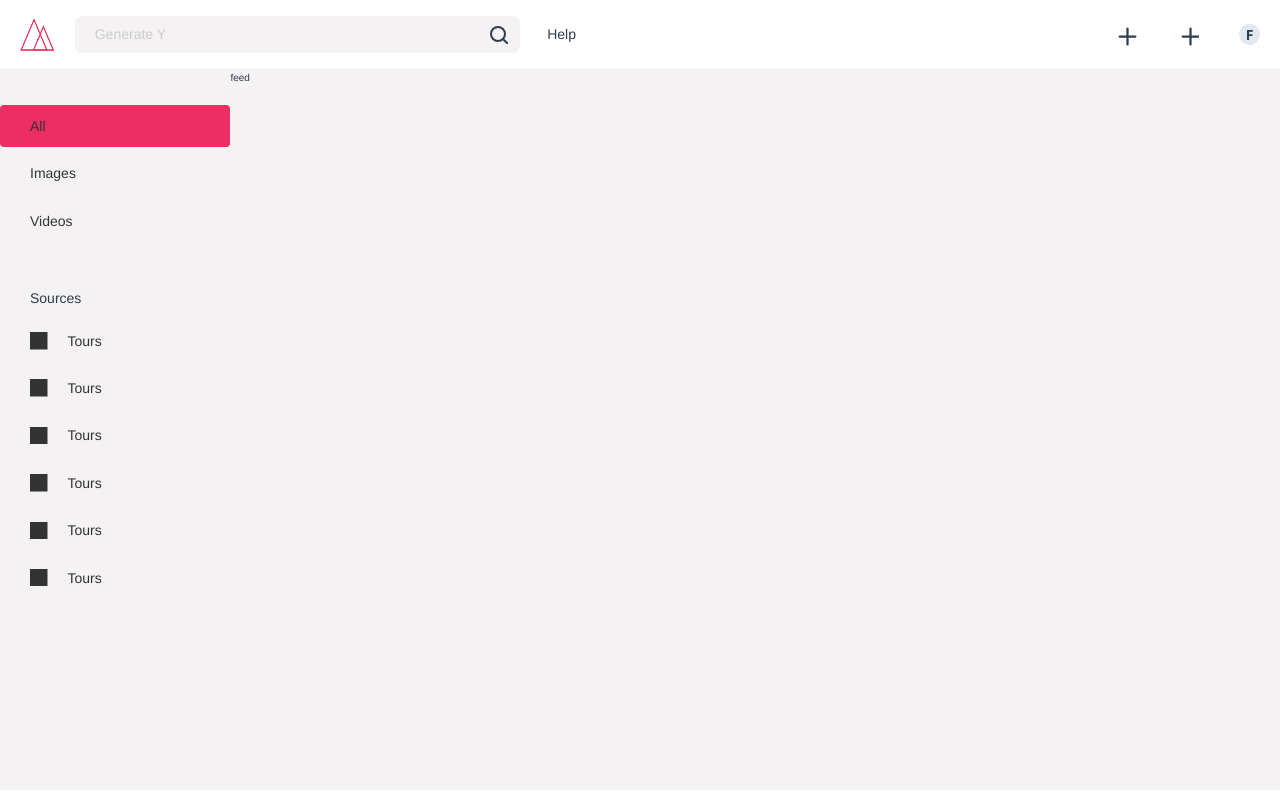
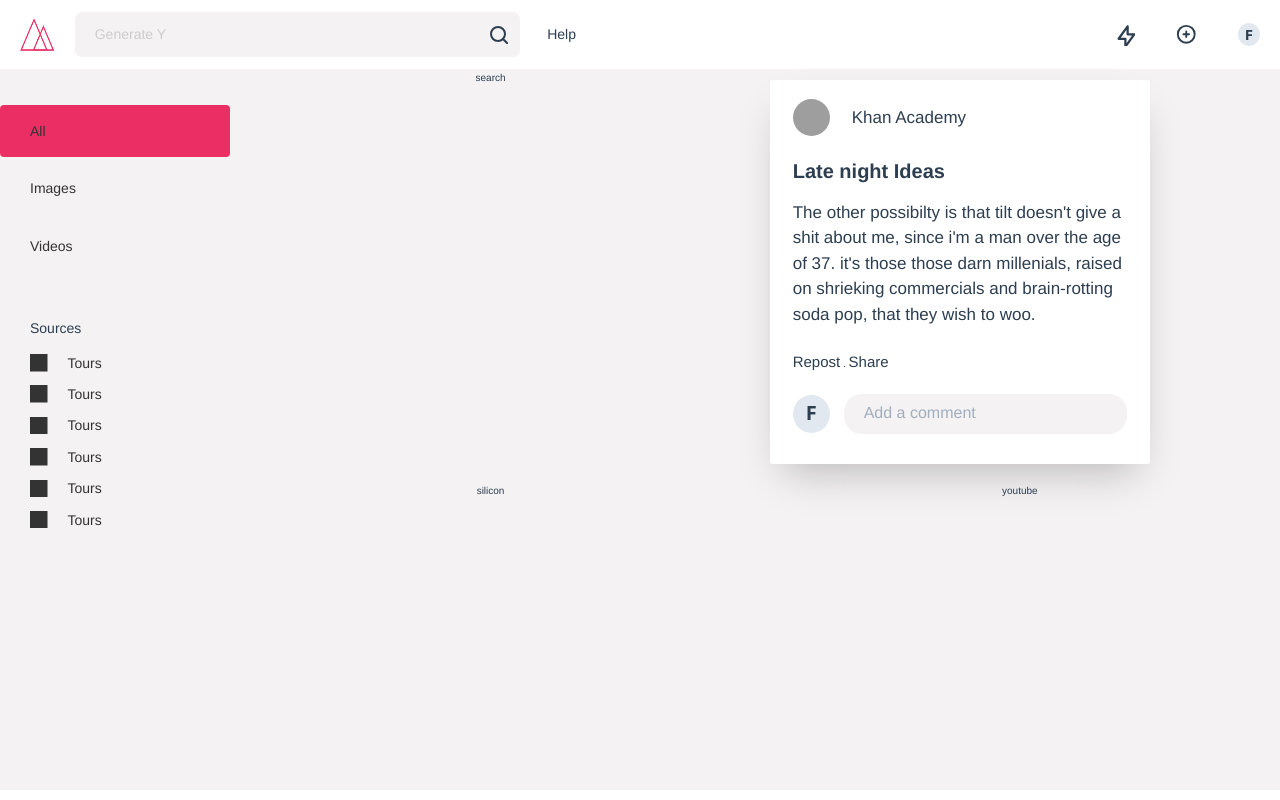
Before and after one commit to jidegithub/genz, a Vue app: page /dashboard in a window 1280 px wide. Built offline with nearby package versions, Linux system fonts and the light colour scheme; grey boxes are pictures that could not be loaded.

Commit message:
update: updated card to spec/get color code

```diff
--- a/src/assets/_base.scss
+++ b/src/assets/_base.scss
@@ -1,7 +1,17 @@
 :root {
     --color-primary: #eb2f64;
     --color-primary-light: #FF3366;
-    --color-primary-dark: #BA265D;
+		--color-primary-dark: #BA265D;
+
+
+		--primary-color: #7A65FF;
+		--new-nav-dark-grey: #313131;
+		--help-grey: #ADADAD;
+		--card-title-black: #020202;
+		--nav-logo-color: #A2A2A2;
+		--first-char-black: #070707;
+
+
 
     --color-grey-light-1: #faf9f9;
     --color-grey-light-2: #f4f2f2;
--- a/src/components/Feeds.vue
+++ b/src/components/Feeds.vue
@@ -1,15 +1,170 @@
 <template>
-  <main class="">
-    feed
+  <main class="feed-main">
+    <div class="grid-container">
+      <div class="late-night">
+        <li class="cards_item">
+          <div class="card">
+            <div class="card_profile">
+                <div class="card_profile_image bg-cover bg-center rounded-full" style="background-image: url(https://images.unsplash.com/photo-1500522144261-ea64433bbe27?ixlib=rb-1.2.1&ixid=eyJhcHBfaWQiOjEyMDd9&auto=format&fit=crop&w=751&q=80)">
+                </div>
+                <div>
+                  <p class="card_profile_name">Khan Academy</p>
+                </div>
+            </div>
+            <div class="card_content">
+              <h2 class="card_title">Late night Ideas</h2>
+              <p class="card_text">The other possibilty is that tilt doesn't give a shit
+              about me, since i'm a man over the age of 37. it's those those darn
+              millenials, raised on shrieking commercials and brain-rotting soda pop, that they
+              wish to woo.
+              </p>
+              <button class="btn card_btn">Repost</button> .
+              <button class="btn card_btn">Share</button>
+              <section class="card_comment_box">
+                <FirstChar :character="char" :width="1.9" :height="1.9" :fontSize="2"/>
+                <input type="text" class="search__input" placeholder="Add a comment">
+              </section>
+            </div>
+          </div>
+        </li>
+      </div>
+      <div class="youtube">
+        youtube
+      </div>
+      <div class="silicon">
+        silicon
+      </div>
+      <div class="search">
+        search
+      </div>
+    </div>
   </main>
 </template>
 
 <script>
+import FirstChar from './FirstChar.vue';
+
 export default {
-
+  name: 'feeds',
+  components: {
+    FirstChar,
+  },
+  data() {
+    return {
+      char: 'F',
+    };
+  },
 };
 </script>
 
-<style>
+<style lang="scss" scoped>
+  .grid-container {
+    display: grid;
+    width: 100%;
+    grid-template-columns: 1fr 1fr;
+    grid-template-rows: 1fr 1fr;
+    gap: 9px;
+    grid-template-areas:
+      "search late-night"
+      "silicon youtube";
+}
 
+.late-night { grid-area: late-night; }
+
+.youtube { grid-area: youtube; }
+
+.silicon { grid-area: silicon; }
+
+.search { grid-area: search; }
+
+.feed-main{
+  display: flex;
+  flex: 0 0 82%;
+}
+.cards_item {
+  display: flex;
+  padding: 1rem;
+  height: 100%;
+}
+
+@media (min-width: 40rem) {
+  .cards_item {
+    width: 77%;
+  }
+}
+
+// @media (min-width: 56rem) {
+//   .cards_item {
+//     width: 33.3333%;
+//   }
+// }
+
+.card {
+  background-color: white;
+  border-radius: 0.25rem;
+  box-shadow: 0 20px 40px -14px rgba(0, 0, 0, 0.25);
+  display: flex;
+  flex-direction: column;
+  overflow: hidden;
+  padding: 1rem 1.3rem;
+  &_profile{
+    display: flex;
+    align-items: center;
+    padding:.9rem 1rem;
+    &_name{
+      margin-left: 1.4rem;
+      font-size: 1.7rem;
+    }
+    &_image{
+      width: 3.7rem;
+      height:3.7rem;
+      margin-right: .8rem;
+      border-radius: 9999px;
+      background-position: center;
+      background-size: cover;
+    }
+  }
+  &_content {
+    padding: 1rem;
+    text-align: left;
+  }
+  &_title {
+    // color: #ffffff;
+    font-size: 2rem;
+    font-weight: 600;
+    // letter-spacing: 1px;
+    margin: 0px;
+  }
+  &_text {
+    // color: #ffffff;
+    font-size: 1.7rem;
+    line-height: 1.5;
+    margin: 1.25rem 0 1.25rem 0;
+    font-weight: 400;
+  }
+  &_btn{
+    font-size: 1.5rem;
+    padding: 1rem 0;
+  }
+  &_comment_box{
+    display: flex;
+    align-items: center;
+    justify-content: center;
+    margin: 1rem 0;
+  }
+}
+.search__input{
+  font-family: inherit;
+  font-size: 1.3rem;
+  color: inherit;
+  background-color: var(--color-grey-light-2);
+  border: none;
+  padding: 1rem 2rem;
+  margin-left: 1.4rem;
+  border-radius: 18px;
+  width: 87%;
+  &::placeholder{
+    font-size: 1.6rem;
+  }
+}
 </style>
--- /dev/null
+++ b/src/components/FirstChar.vue
@@ -0,0 +1,51 @@
+<template>
+  <div class="circle" :style="{
+  width: width + 'em',
+  height: height + 'em',
+  fontSize: fontSize + 'rem' }">
+    <p class="text-brand">{{character}}</p>
+  </div>
+</template>
+
+<script>
+export default {
+  name: 'firstchar',
+  props: {
+    character: {
+      type: String,
+      required: true,
+    },
+    height: {
+      type: Number,
+      default: 1.5,
+    },
+    width: {
+      type: Number,
+      default: 1.5,
+    },
+    fontSize: {
+      type: Number,
+      default: 1.5,
+    },
+  },
+};
+</script>
+
+<style lang="scss" scoped>
+  .circle {
+  border: 0.1em solid #E2E8F0;
+  background-color: #E2E8F0;
+  border-radius: 100%;
+  text-align: center;
+  display: flex;
+  align-items: center;
+  justify-content: center;
+
+  & p {
+    margin-top: -1px;
+    font-size: 1em;
+    font-weight: bold;
+    font-family: Poppins, system-ui, -apple-system, BlinkMacSystemFont, sans-serif;;
+  }
+}
+</style>
--- a/src/components/Header.vue
+++ b/src/components/Header.vue
@@ -17,31 +17,39 @@
 
     <nav class="user-nav">
       <div class="user-nav__icon-box">
-        <svg xmlns="http://www.w3.org/2000/svg" class="user-nav__icon icon icon-tabler icon-tabler-plus" width="20" height="20" viewBox="0 0 20 20" stroke-width="2" stroke="currentColor" fill="none" stroke-linecap="round" stroke-linejoin="round">
+        <svg xmlns="http://www.w3.org/2000/svg" class="user-nav__icon icon icon-tabler icon-tabler-bolt" width="20" height="20" viewBox="0 0 20 20" stroke-width="2" stroke="currentColor" fill="none" stroke-linecap="round" stroke-linejoin="round">
           <path stroke="none" d="M0 0h24v24H0z"/>
-          <line x1="12" y1="5" x2="12" y2="19"/>
-          <line x1="5" y1="12" x2="19" y2="12"/>
+          <polyline points="13 3 13 10 19 10 11 21 11 14 5 14 13 3"/>
         </svg>
       </div>
       <div class="user-nav__icon-box">
-        <svg xmlns="http://www.w3.org/2000/svg" class="user-nav__icon icon icon-tabler icon-tabler-plus" width="20" height="20" viewBox="0 0 20 20" stroke-width="2" stroke="currentColor" fill="none" stroke-linecap="round" stroke-linejoin="round">
+        <svg xmlns="http://www.w3.org/2000/svg" class="user-nav__icon icon icon-tabler icon-tabler-circle-plus" width="24" height="24" viewBox="0 0 24 24" stroke-width="2" stroke="currentColor" fill="none" stroke-linecap="round" stroke-linejoin="round">
           <path stroke="none" d="M0 0h24v24H0z"/>
-          <line x1="12" y1="5" x2="12" y2="19"/>
-          <line x1="5" y1="12" x2="19" y2="12"/>
+          <circle cx="12" cy="12" r="9"/>
+          <line x1="9" y1="12" x2="15" y2="12"/>
+          <line x1="12" y1="9" x2="12" y2="15"/>
         </svg>
       </div>
       <div class="user-nav__user">
-        <div class="circle">
-          <p class="text-brand">F</p>
-        </div>
+        <FirstChar :character="char" />
       </div>
     </nav>
   </header>
 </template>
 
 <script>
+import FirstChar from './FirstChar.vue';
+
 export default {
-
+  name: 'headers',
+  components: {
+    FirstChar,
+  },
+  data() {
+    return {
+      char: 'F',
+    };
+  },
 };
 </script>
 
@@ -69,7 +77,7 @@
     color: inherit;
     background-color: var(--color-grey-light-2);
     border: none;
-    padding: .7rem 2rem;
+    padding: 1.1rem 2rem;
     border-radius: 7px;
     width: 87%;
     transition: all .2s;
@@ -161,19 +169,4 @@
     margin-right: 1rem;
   }
 }
-.circle {
-  border: 0.1em solid #E2E8F0;
-  background-color: #E2E8F0;
-  border-radius: 100%;
-  height: 1.5em;
-  width: 1.5em;
-  text-align: center;
-
-  & p {
-    margin-top: -1px;
-    font-size: 1em;
-    font-weight: bold;
-    font-family: Poppins, system-ui, -apple-system, BlinkMacSystemFont, sans-serif;;
-  }
-}
 </style>
--- a/src/components/SideBar.vue
+++ b/src/components/SideBar.vue
@@ -105,6 +105,12 @@
       padding: 1rem 3rem;
     }
 
+    &:last-child {
+      .side-nav__link{
+        padding: .2rem 3rem;
+      }
+    }
+
     @media only screen and (max-width: $bp-medium) {
       display: flex;
       margin: 0;
@@ -156,7 +162,7 @@
     color: var(--color-grey-dark-1);
     text-decoration: none;
     display: block;
-    padding: 1rem 3rem;
+    padding: 1.5rem 3rem;
     border-radius: 5px;
     position: relative;
     z-index: 10;
```
